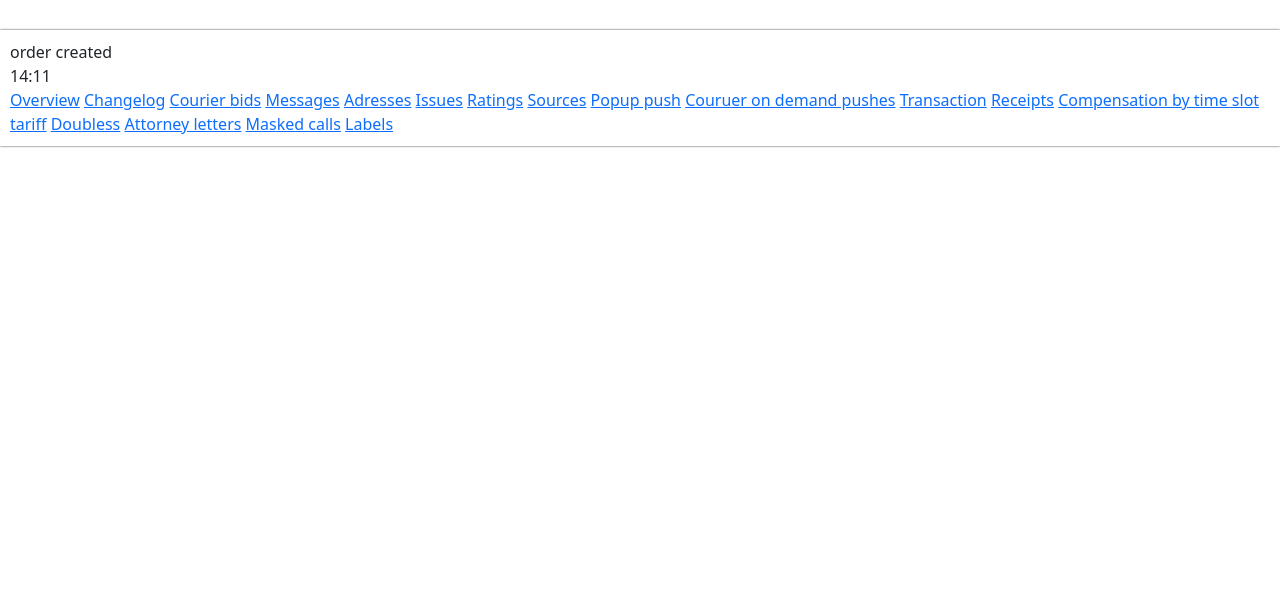
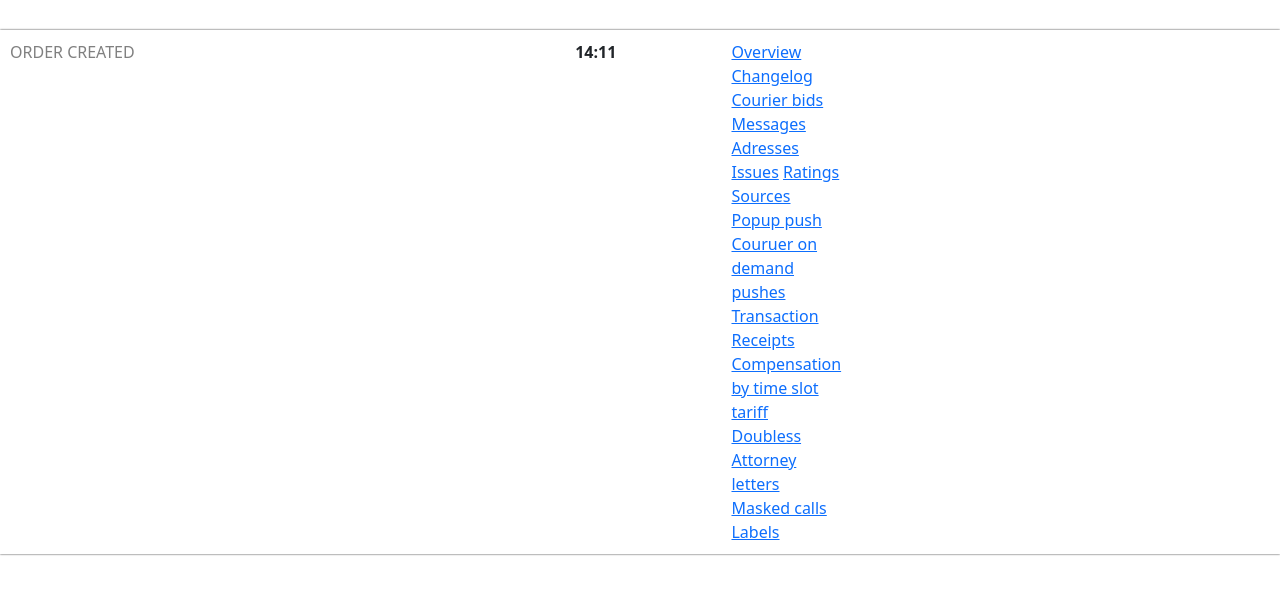
Before and after one commit to papajohn136/order-page, a plain HTML site: page index.html in a window 1280 px wide. Shown: the part 96-690 px from the top of the page. Drawn offline with nearby package versions, Linux system fonts and the light colour scheme.

Commit message:
Update style.css

```diff
--- a/style.css
+++ b/style.css
@@ -1,4 +1,3 @@
-
 /* шапка  */
 .head {
   margin-top: 30px;
@@ -33,7 +32,6 @@
   margin: 10px;
   display: flex;
   align-items: flex-end;
-
 }
 
 .duplicate {
@@ -43,7 +41,6 @@
 .completed {
   text-decoration: underline;
   font-weight: bold;
-
 }
 
 .right-info {
@@ -51,14 +48,34 @@
 
   /* position: absolute; */
   float: right;
-
 }
 
 /* инфо заказа */
 
 .order-created {
   /* border: 2px black solid;  */
-    box-shadow: 0 0 2px rgba(0, 0, 0, 0.80);
+  box-shadow: 0 0 2px rgba(0, 0, 0, 0.8);
+
   padding: 10px;
+}
+
+.order-created {
+  display: grid;
+
+  grid-template-columns: 4fr 1fr 0.5fr 3fr;
+    grid-gap: 20px;
+}
+
+.order-created_title {
+    text-transform: uppercase;
+    color: gray;
 
 }
+
+.order-created_time {
+    font-weight: bold;
+}
+
+.status a {
+    padding-right: 10px;
+}
```
Lines whose indentation alone changed are shown as unchanged.
